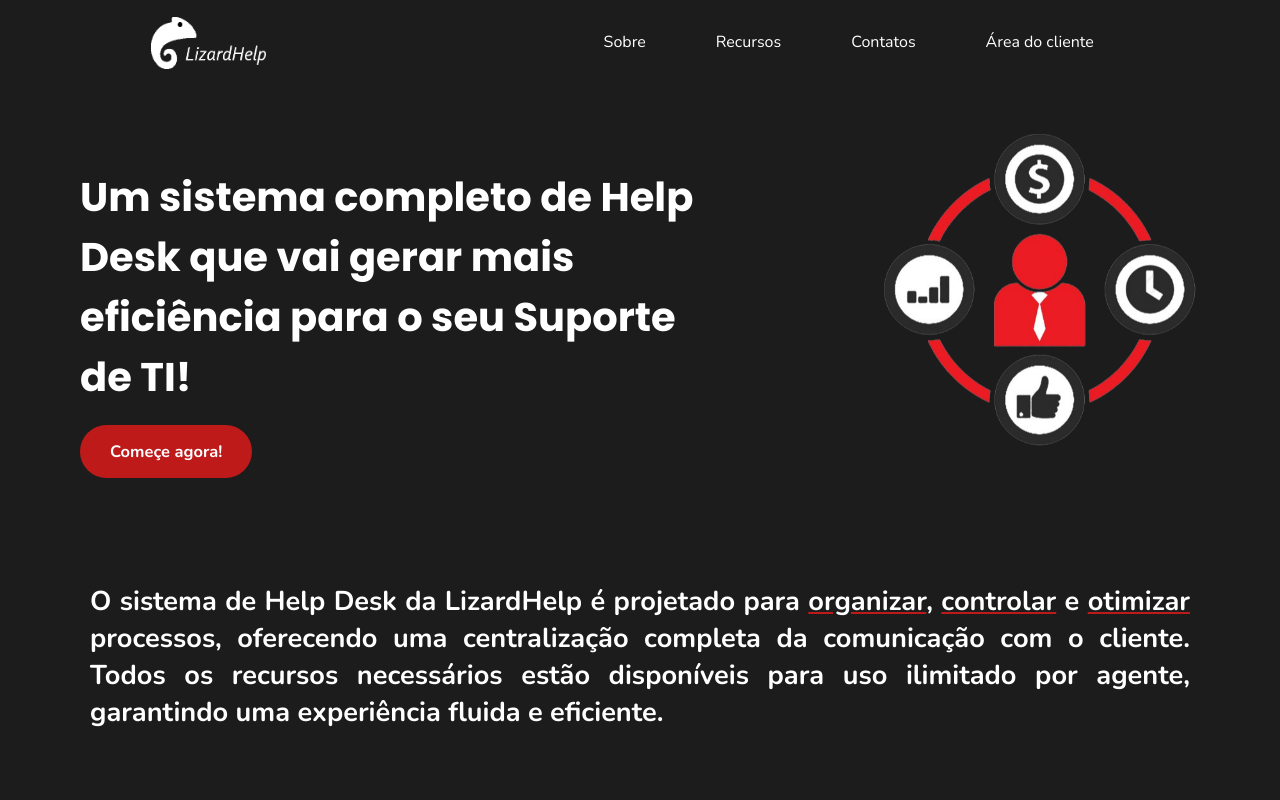
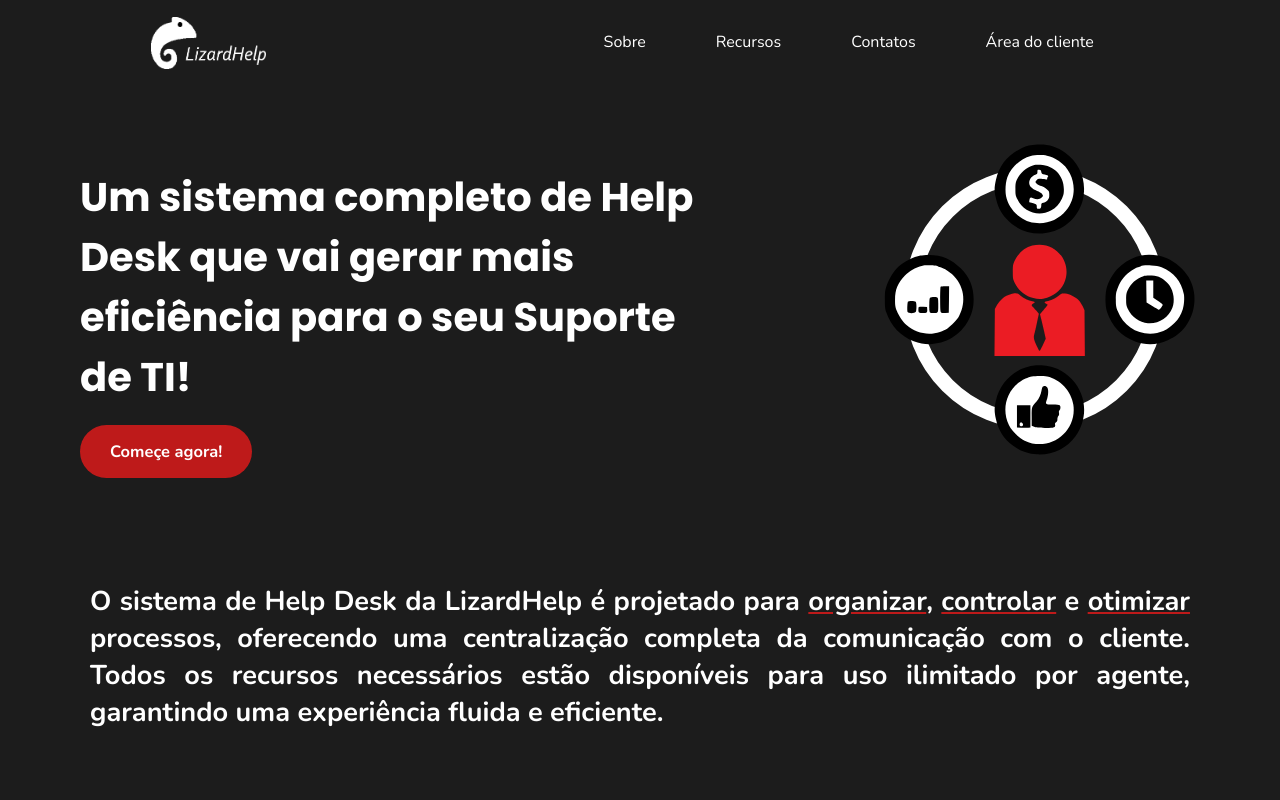
Before and after one commit to MrCoffeeOri/Lizard-Help, a React (Vite) app: page / in a window 1280 px wide. Shown: the top 800 px of the page. Built offline with nearby package versions, Linux system fonts and the light colour scheme.

Commit message:
animacao imagem management

```diff
--- a/src/css/landing.css
+++ b/src/css/landing.css
@@ -50,7 +50,7 @@
         align-items: center;
         justify-content: space-around;
         img {
-            animation: Float 3s infinite alternate ease-in-out;
+            margin: 0;
             width: 25vw
         };
         div {
@@ -74,6 +74,35 @@
                 }
             }
         };
+
+        .circle {
+            width: 18vw;
+            height: 18vw;
+            border-radius: 100%;
+            background: none;
+            border: 15px solid rgb(255, 255, 255);
+            position: absolute;
+            right: 9vw;
+            z-index: -1;
+          }
+
+          .lines > li {
+            list-style: none;
+            height: 4px; /* line width on a circle border */
+            background-color: var(--background);
+            width: 280px; /* circle diameter */
+
+            position: absolute;
+            left: -10px; /* shift lines to left by border width */
+            top: calc(50% - 2px); /* shift lines by half of line height */
+          }
+
+          .lines > li:nth-child(1) {
+            transform: rotate(0deg);
+          }
+          .lines > li:nth-child(2) {
+            transform: rotate(90deg);
+        }
     }
     #about {
         display: flex;
--- a/src/pages/Landing.tsx
+++ b/src/pages/Landing.tsx
@@ -48,7 +48,16 @@ export default function Landing() {
             <h2>Um sistema completo de Help Desk que vai gerar mais eficiência para o seu Suporte de TI!</h2>
             <Link to="/start">Começe agora!</Link>
           </div>
-          <img src="./management.webp" />
+          <div className="circle">
+          <ul className="lines">
+
+            <li></li>
+            <li></li>
+            <li></li>
+          </ul>
+      </div>
+      <img src="./management.svg" />
+
         </section>
         <section>
           <p style={{ fontSize:'1.7em', fontWeight: 'bold', textAlign:'justify', padding: '0px 90px' }}>O sistema de Help Desk da LizardHelp é projetado para <span className="marked">organizar</span>, <span className="marked">controlar</span> e <span className="marked">otimizar</span> processos, oferecendo uma centralização completa da comunicação com o cliente. Todos os recursos necessários estão disponíveis para uso ilimitado por agente, garantindo uma experiência fluida e eficiente.</p>
```
Also changed, not shown: public/management.svg (added), public/management.webp.
